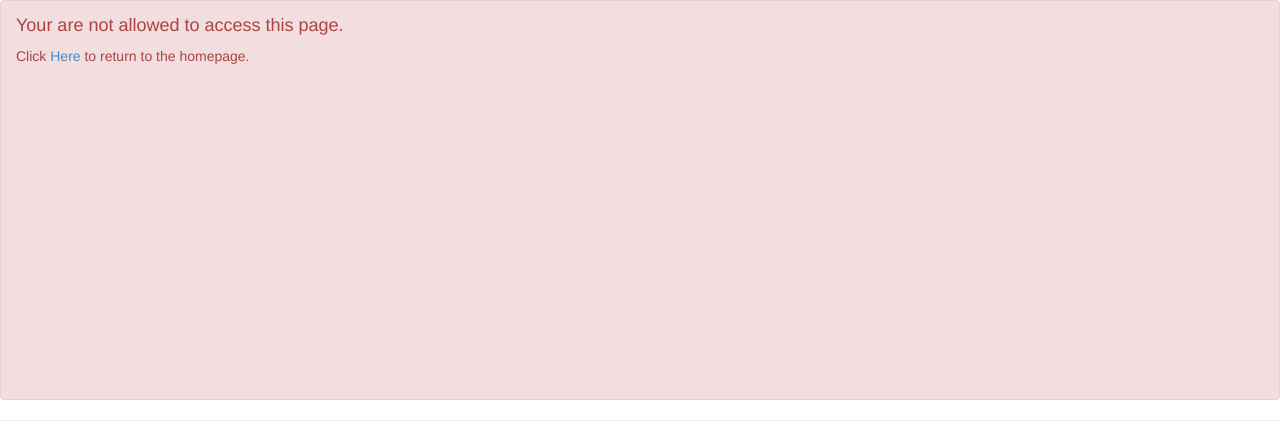
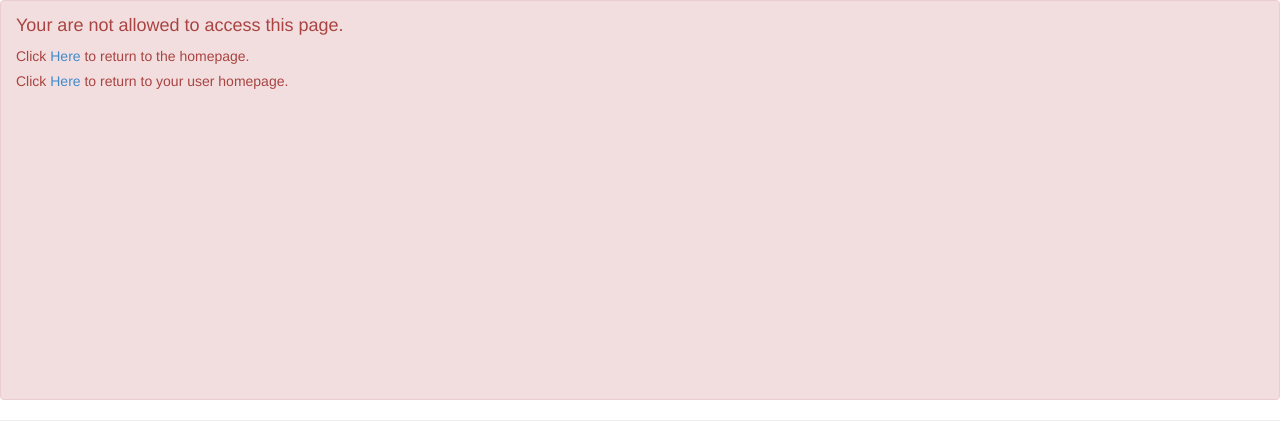
Before and after one commit to SabaEskandarian/cs3240-f14-team06, a Django app: page /user/1/ in a window 1280 px wide. Shown: the part 51-491 px from the top of the page. Run offline with Django 3.2, Linux system fonts and the light colour scheme; parts of the project's set-up code (start-up, migrations or seed data) failed here and were passed over; some libraries are stand-ins or nearby versions.

Commit message:
added link to user homepage in addition to link to homepage if user is rejected access to a page

```diff
--- a/project/SecureWitness/templates/already_logged_in.html
+++ b/project/SecureWitness/templates/already_logged_in.html
@@ -27,8 +27,8 @@
 	<div style="height:400px"  class="alert alert-success" role="alert" >
 	<h2> {{user_name}} is already logged in.</h2>
 	<p> Click <a href="/">Here</a> to return to the home page.</p>
-                <li><form action="/accounts/logout/" method="post">  {% csrf_token %}
-                    <input type ="submit"class="btn btn-info"  value ="Log Out"></form></li>
+                <form action="/accounts/logout/" method="post">  {% csrf_token %}
+                    <input type ="submit"class="btn btn-info"  value ="Log Out"></form>
 	</div>
 <hr/>
 <footer>
--- a/project/SecureWitness/templates/not_allowed.html
+++ b/project/SecureWitness/templates/not_allowed.html
@@ -27,6 +27,7 @@
     <div class="alert alert-danger" role="alert" style="height:400px">
 		<h4> Your are not allowed to access this page.</h4>
 		<p> Click <a  href="{%url 'homePage' %}"> Here </a> to return to the homepage.</p>
+<p> Click <a  href="{{userId}}"> Here </a> to return to your user homepage.</p>
 	</div>
 	<hr>
 	<footer>
--- a/project/SecureWitness/views.py
+++ b/project/SecureWitness/views.py
@@ -39,9 +39,6 @@ def createUser(request):
         return render(request, 'user_created.html')
     except:
         return render(request, 'invalid_user_creation.html')
-
-
-
 
 def disableUser(request, userId):
     request.user.is_active = False
@@ -252,7 +249,7 @@ def searchRequest(request, userId):
 #return the interface page of the user
 def showUserHome(userId, request):
     if request.user.username != userId:
-        return render(request, 'not_allowed.html')
+        return render(request, 'not_allowed.html', {'userId': request.user.username})
     bulletinForm = BulletinForm()
     bulletins = models.Bulletin.objects.filter(author = userId, folder_id = 0).values()
     folders = models.Folder.objects.filter(user = userId).values()
```
